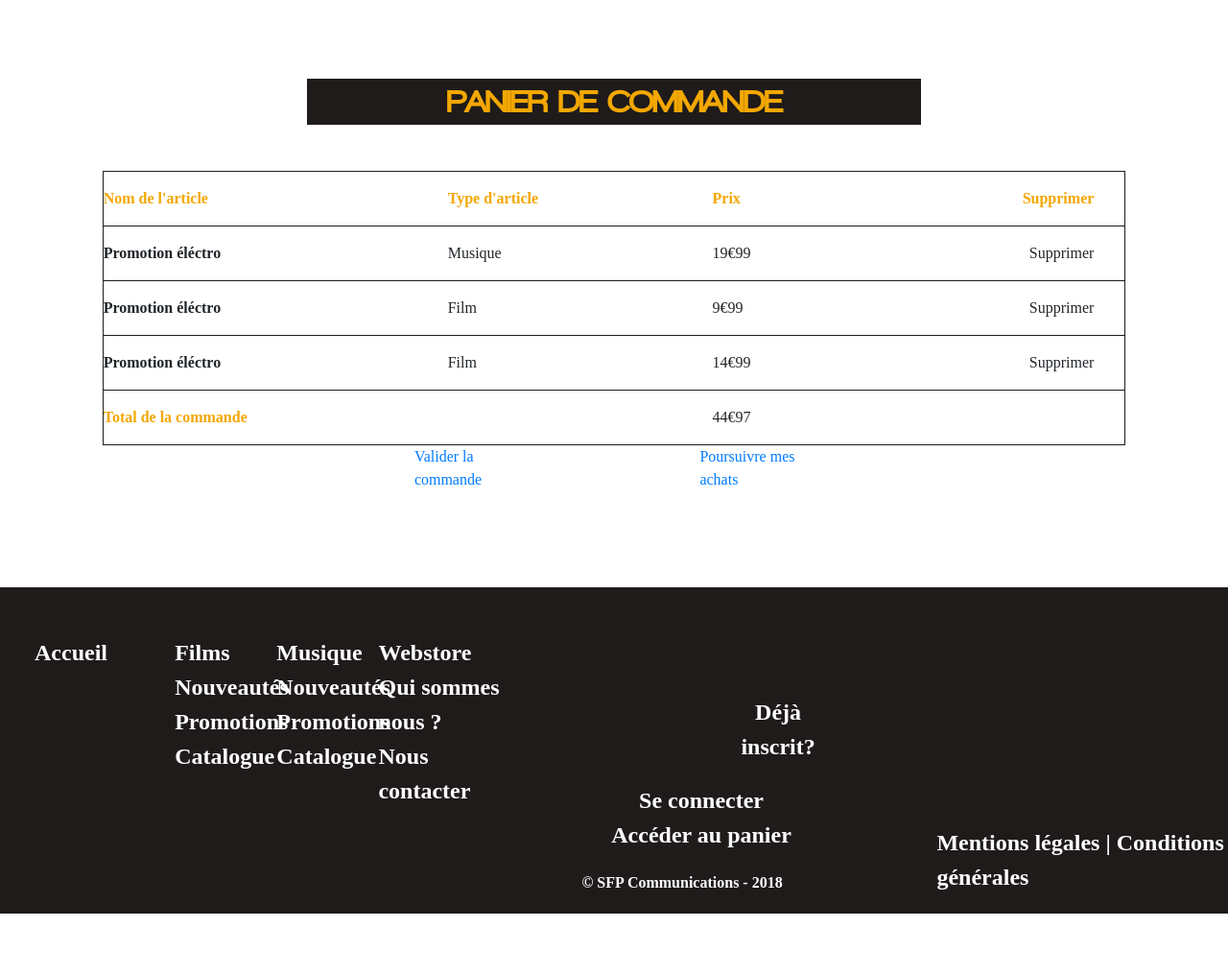
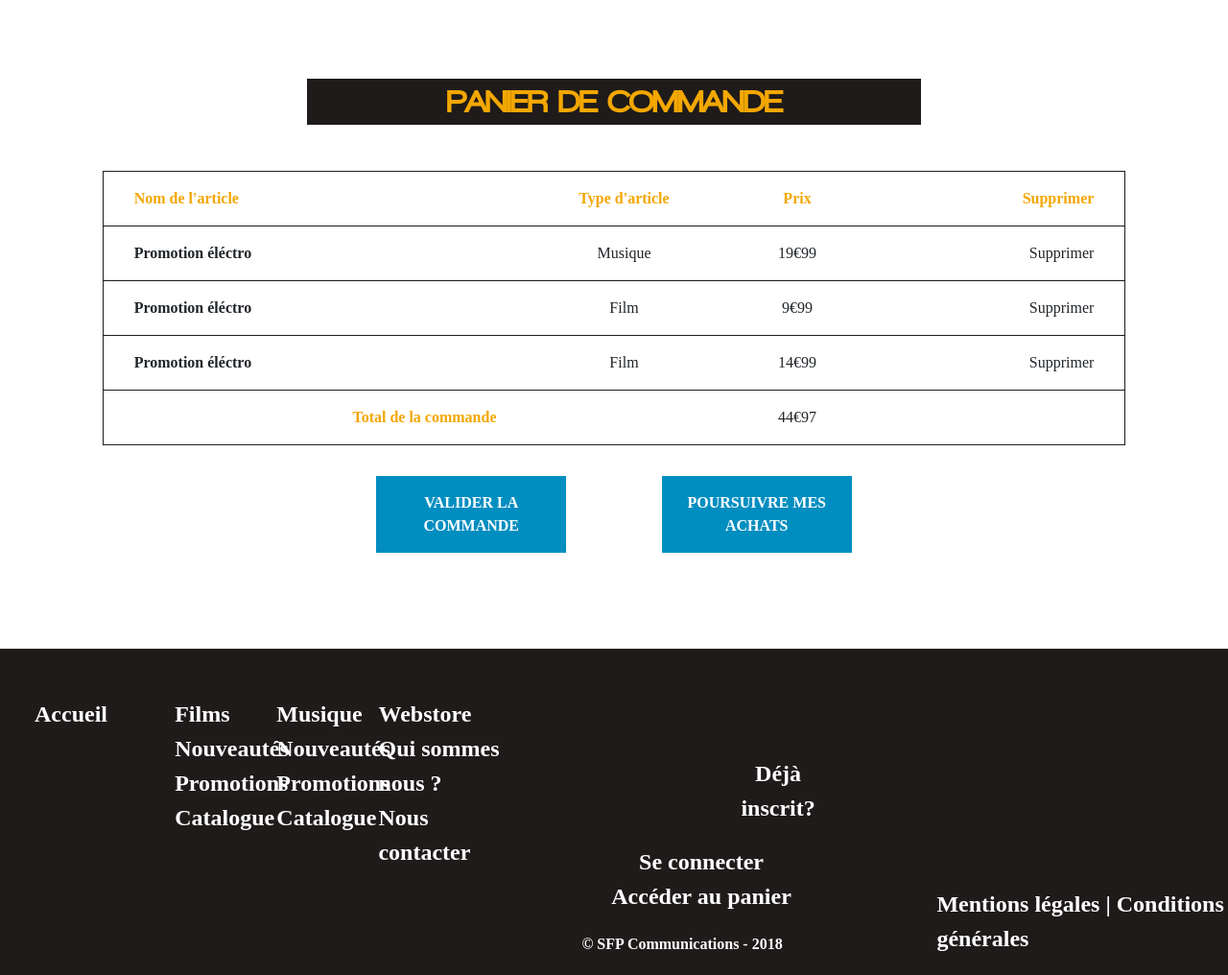
Before and after one commit to Gilliams/WebStore, a PHP site: page /dev/pages/13_panier.php in a window 1280 px wide; the page is wider, and only the part inside the window is pictured. Shown: the part 474-1490 px from the top of that part at 96% size. Before the commit the page ends 1426 px from the top of that part, so only its background shows below. Run offline with PHP 8.4, Linux system fonts and the light colour scheme; style sheets or scripts are compiled from the project's sources; some libraries are stand-ins or nearby versions; some web fonts are replaced.

Commit message:
Merge branch 'master' of https://github.com/Gilliams/WebStore

```diff
--- a/dev/assets/css/style.css
+++ b/dev/assets/css/style.css
@@ -607,10 +607,52 @@ main.panier table tr {
   border: 1px solid #1f1b1a; }
   main.panier table tr td, main.panier table tr th {
     padding: 1em 0; }
+    main.panier table tr td.nom, main.panier table tr th.nom {
+      padding-left: 2em; }
+    main.panier table tr td.type, main.panier table tr td.prix, main.panier table tr th.type, main.panier table tr th.prix {
+      text-align: center; }
     main.panier table tr td.supprimer, main.panier table tr th.supprimer {
       text-align: right;
       padding-right: 2em; }
   main.panier table tr.total th {
-    color: #f3a700; }
+    color: #f3a700;
+    text-align: center; }
+main.panier .button {
+  background-color: #008ec0;
+  text-align: center;
+  margin-top: 2em;
+  padding: 1em; }
+  main.panier .button a {
+    color: #fff;
+    text-transform: uppercase;
+    font-weight: 700; }
 
-/*# sourceMappingURL=style.css.map */
+main.recherche {
+  padding: 50px; }
+  main.recherche div.resultatsRecherche {
+    font-size: 2em;
+    font-weight: 700; }
+  main.recherche .article {
+    position: relative; }
+    main.recherche .article img {
+      max-width: 200px; }
+    main.recherche .article .hoverIcons {
+      display: none; }
+    main.recherche .article:hover .hoverIcons {
+      display: block;
+      position: absolute;
+      background-color: rgba(0, 0, 0, 0.5);
+      color: #f3924c;
+      bottom: 10px; }
+
+main.webstore {
+  padding: 50px; }
+  main.webstore div {
+    text-align: center; }
+    main.webstore div span {
+      font-weight: 700; }
+  main.webstore .boutique span {
+    display: block;
+    margin-bottom: 1em; }
+  main.webstore .boutique p {
+    margin-bottom: 0; }
--- a/dev/assets/sass/_13panier.scss
+++ b/dev/assets/sass/_13panier.scss
@@ -7,6 +7,12 @@ main.panier{
 			border:1px solid $black;
 			td,th{
 				padding: 1em 0;
+				&.nom{
+					padding-left: 2em;
+				}
+				&.type,&.prix{
+					text-align: center;
+				}
 				&.supprimer{
 					text-align: right;
 					padding-right: 2em;
@@ -14,7 +20,19 @@ main.panier{
 			}
 			&.total th{
 				color: $color-orange;
+				text-align: center;
 			}
 		}
 	}
+	.button{
+		background-color:$color-blue;
+		text-align: center;
+		margin-top: 2em;
+		padding:1em;
+		a{
+			color: $white;
+			text-transform: uppercase;
+			font-weight: 700;
+		}
+	}
 }
--- /dev/null
+++ b/dev/assets/sass/_14recherche.scss
@@ -0,0 +1,23 @@
+main.recherche{
+	padding: 50px;
+	div.resultatsRecherche{
+		font-size: $font-size--L;
+		font-weight: 700;
+	}
+	.article{
+		position: relative;
+		img{
+			max-width: 200px;
+		}
+		.hoverIcons{
+			display: none;
+		}
+		&:hover .hoverIcons{
+			display: block;
+			position: absolute;
+			background-color: rgba(0,0,0,.5);
+			color: #f3924c;
+			bottom: 10px;
+		}
+	}
+}
--- /dev/null
+++ b/dev/assets/sass/_16webstore.scss
@@ -0,0 +1,18 @@
+main.webstore{
+	padding: 50px;
+	div{
+		text-align: center;
+		span{
+			font-weight: 700;
+		}
+	}
+	.boutique{
+		span{
+			display: block;
+			margin-bottom:1em;
+		}
+		p{
+			margin-bottom: 0;
+		}
+	}
+}
--- a/dev/assets/sass/style.scss
+++ b/dev/assets/sass/style.scss
@@ -12,3 +12,5 @@
 @import '10accueil';
 @import '12espacePerso';
 @import '13panier';
+@import '14recherche';
+@import '16webstore';
--- a/dev/pages/13_panier.php
+++ b/dev/pages/13_panier.php
@@ -24,29 +24,29 @@ include('../templates/header.php');
 							<td class="supprimer">Supprimer</td>
 						</tr>
 						<tr>
-							<th scope="row">Promotion éléctro</th>
+							<th class="nom" scope="row">Promotion éléctro</th>
 							<td class="type">Film</td>
 							<td class="prix">9€99</td>
 							<td class="supprimer">Supprimer</td>
 						</tr>
 						<tr>
-							<th scope="row">Promotion éléctro</th>
+							<th class="nom" scope="row">Promotion éléctro</th>
 							<td class="type">Film</td>
 							<td class="prix">14€99</td>
 							<td class="supprimer">Supprimer</td>
 						</tr>
 						<tr class="total">
 							<th scope="row" colspan="2">Total de la commande</th>
-							<td>44€97</td>
+							<td class="prix">44€97</td>
 						</tr>
 					</tbody>
 				</table>
 			</div>
 			<div class="row col-6 offset-3 justify-content-around">
-				<div class="valider col-3">
+				<div class="valider button col-4">
 					<a href="">Valider la commande</a>
 				</div>
-				<div class="poursuivre col-3">
+				<div class="poursuivre button col-4">
 					<a href="">Poursuivre mes achats</a>
 				</div>
 			</div>
```
Also changed, not shown: dev/pages/14_recherche.php (added, +61 -0 lines), dev/pages/16_webstore.php (added, +49 -0 lines).
